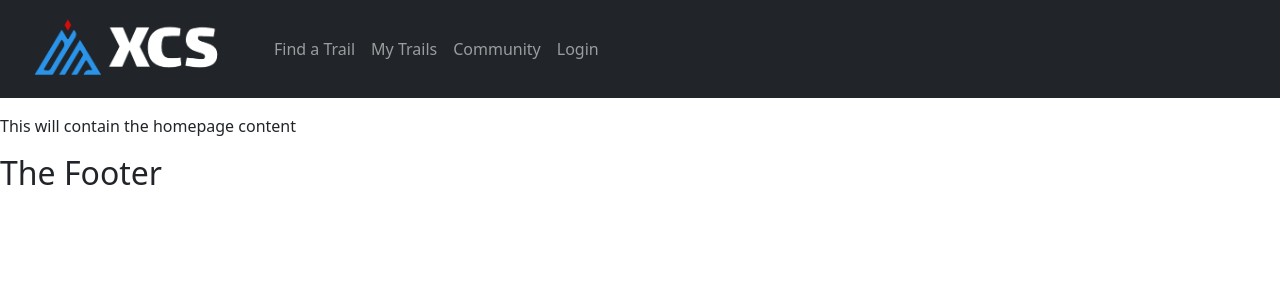
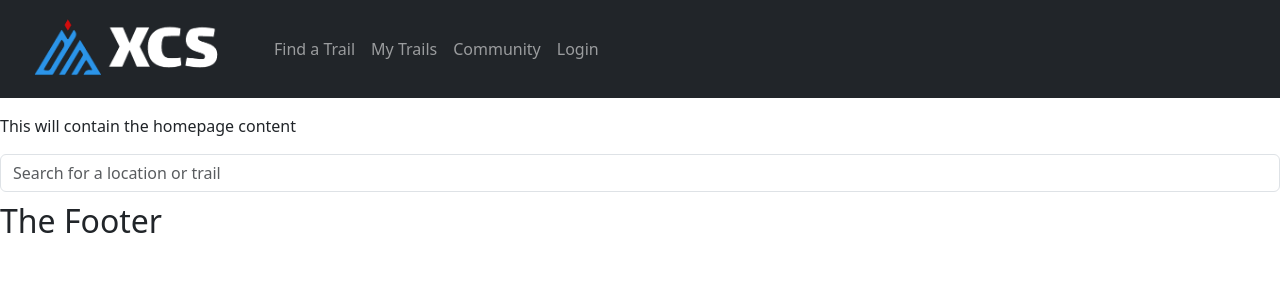
Before and after one commit to kmaule15/xcski-frontend, a React (Create React App) app: page / in a window 1280 px wide. Shown: the top 300 px of the page. Built offline with nearby package versions, Linux system fonts and the light colour scheme.

Commit message:
staring basic search bar

```diff
--- a/src/components/Home/Home.tsx
+++ b/src/components/Home/Home.tsx
@@ -1,5 +1,13 @@
+import SearchBar from "../SearchBar/SearchBar";
+
 const Home = () => {
-  return <p>This will contain the homepage content</p>;
+  return (
+    <>
+      <p>This will contain the homepage content</p>
+      <SearchBar></SearchBar>
+    </>
+  );
+
 };
 
 export default Home;
--- /dev/null
+++ b/src/components/SearchBar/SearchBar.tsx
@@ -0,0 +1,30 @@
+import React, {useState} from 'react';
+
+const SearchBar = () => {
+ const [searchInput, setSearchInput] = useState("");
+
+ //hardcoded trails
+ const trails = [
+  { name: "Governor Dodge State Park", location: "4175 WI-23, Dodgeville, WI 53533" },
+  { name: "Hixon Forest", location: "La Crosse, WI 54601" },
+  { name: "Justin Trails Resort", location: "7452 Kathryn Ave, Sparta, WI 54656" },
+];
+
+const handleChange = (e: any) => {
+  setSearchInput(e.target.value);
+};
+
+
+return <div>
+  <div className="input-group">
+  <input
+   type="search"
+   className="form-control"
+   placeholder="Search for a location or trail"
+   onChange={handleChange}
+   value={searchInput} />
+  </div>
+</div>
+};
+
+export default SearchBar;
```
